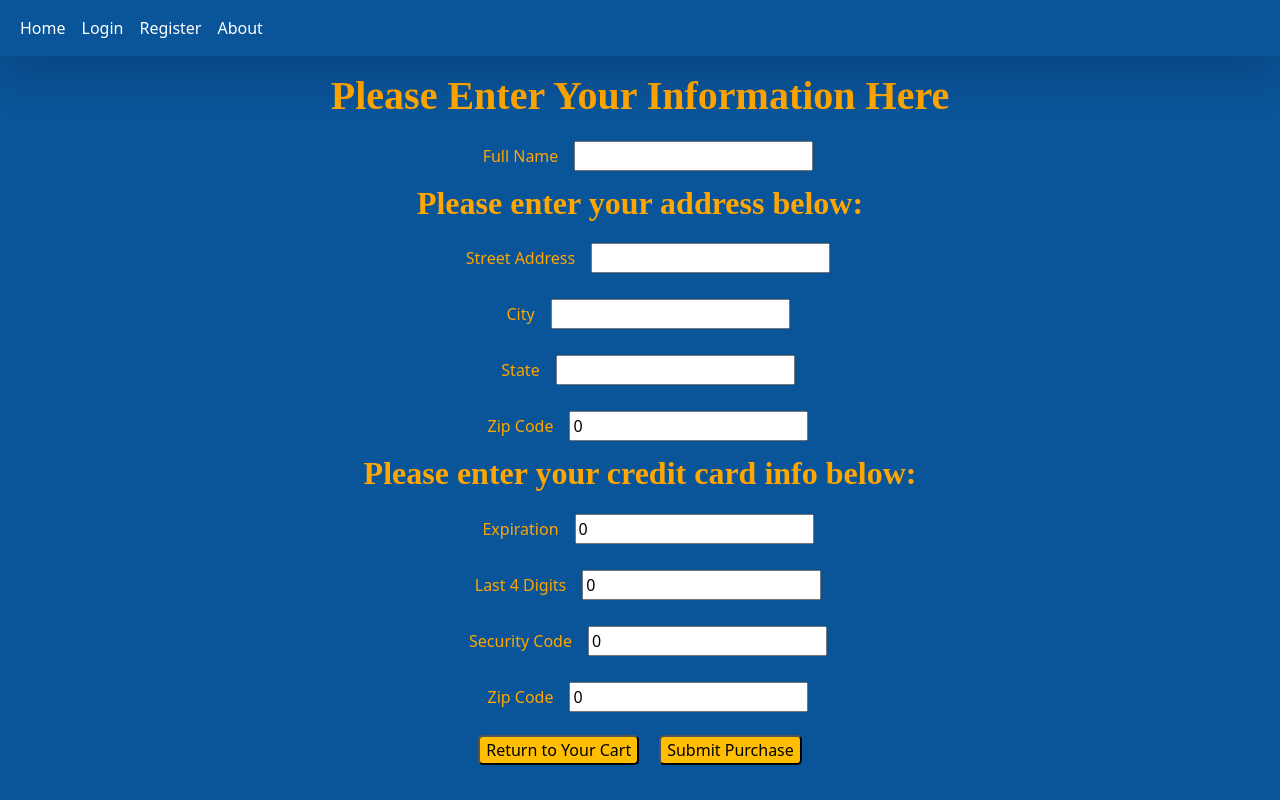
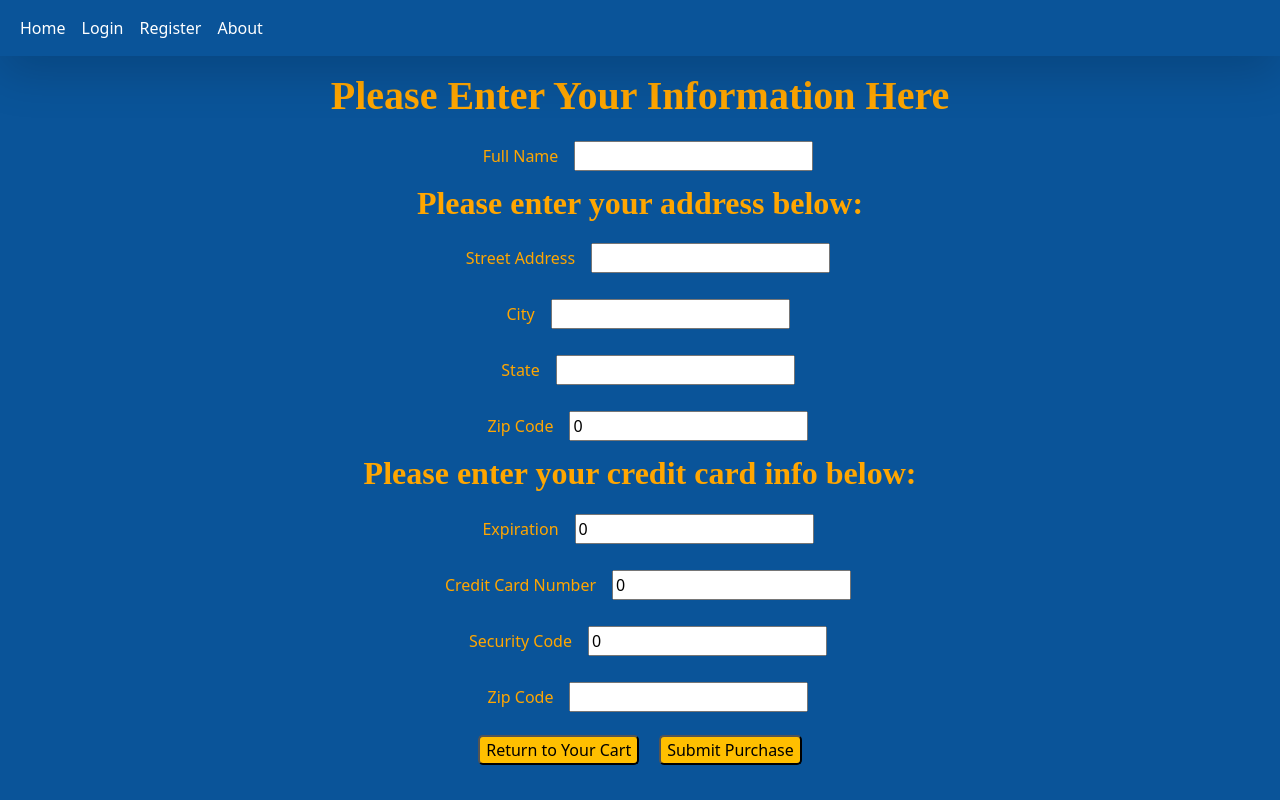
Before and after one commit to Gsned22/Project2-frontend, a React (Create React App) app: page /checkout in a window 1280 px wide. Built offline with nearby package versions, Linux system fonts and the light colour scheme; a web font is replaced by a local one.

Commit message:
updated checkout and register components

```diff
--- a/src/Checkout.tsx
+++ b/src/Checkout.tsx
@@ -1,5 +1,4 @@
 import axios from 'axios';
-import jwtDecode from 'jwt-decode';
 import React, { useState } from 'react'
 import { useNavigate } from 'react-router-dom';
 
@@ -11,9 +10,9 @@ function Checkout() {
     const [state, setState] = useState('');
     const [zipcode1, setZipcode1] = useState(0);
     const [expiration, setExpiration] = useState(0);
-    const [last4digits, setLast4Digits] = useState(0);
+    const [card_number, setCard_Number] = useState(0);
     const [security_code, setSecurity_Code] = useState(0);
-    const [zipcode2, setZipcode2] = useState(0);
+    const [zipcode2, setZipcode2] = useState('');
 
     const navigate = useNavigate();
 
@@ -24,15 +23,16 @@ function Checkout() {
     async function submitPurchase() {
         try {
             const response = await axios.post('http://127.0.0.1:8080/orders', { "full_name": full_name, "street_address": street_address, "city": city, "state": state, "zipcode1": zipcode1,
-                "expiration": expiration, "last4digits": last4digits, "security_code": security_code, "zipcode2": zipcode2 }, {
+                "expiration": expiration, "card_number": card_number, "security_code": security_code, "zipcode2": zipcode2 }, {
                     headers: {
                         "Authorization": `Bearer ${localStorage.getItem('token')}`                    }
             } );
             const message = response.data.message;
             alert(message);
             return navigate("/confirmation");
-        } catch (err) {
-            alert(err);
+        } catch (err: any) {
+            console.log(err.response.data.message);
+            //alert(err.response.data.message);
         }
     }
 
@@ -54,12 +54,12 @@ function Checkout() {
                 <h2>Please enter your credit card info below:</h2>
                 <label className='placeOrderLabel' htmlFor="expiration">Expiration</label>
                 <input className='placeOrderInput' onChange={(e) => { setExpiration(Number(e.currentTarget.value)) }} value={expiration} type="number" id="expiration" name="expiration" /><br />
-                <label className='placeOrderLabel' htmlFor="last4digits">Last 4 Digits</label>
-                <input className='placeOrderInput' onChange={(e) => { setLast4Digits(Number(e.currentTarget.value)) }} value={last4digits} type="number" id="last4digits" name="last4digits" /><br />
+                <label className='placeOrderLabel' htmlFor="card_number">Credit Card Number</label>
+                <input className='placeOrderInput' onChange={(e) => { setCard_Number(Number(e.currentTarget.value)) }} value={card_number} type="number" id="card_number" name="card_number" /><br />
                 <label className='placeOrderLabel' htmlFor="security_code">Security Code</label>
                 <input className='placeOrderInput' onChange={(e) => { setSecurity_Code(Number(e.currentTarget.value)) }} value={security_code} type="number" id="security_code" name="security_code" /><br />
                 <label className='placeOrderLabel' htmlFor="zipcode2">Zip Code</label>
-                <input className='placeOrderInput' onChange={(e) => { setZipcode2(Number(e.currentTarget.value)) }} value={zipcode2} type="number" id="zipcode2" name="zipcode2" /><br />
+                <input className='placeOrderInput' onChange={(e) => { setZipcode2(e.currentTarget.value) }} value={zipcode2} type="text" id="zipcode2" name="zipcode2" /><br />
                 <div className='buttonsOnCheckoutPage'>
                     <button className='returnToCartButton' onClick={() => { backToCart() }}>Return to Your Cart</button>
                     <button className='purchaseItemsButton' onClick={() => { submitPurchase() }}>Submit Purchase</button>
--- a/src/Register.tsx
+++ b/src/Register.tsx
@@ -47,16 +47,16 @@ function Register() {
             <Wrapper>
                 <Form onSubmit={(event: any) => {event.preventDefault()}} >
                     <InputWrapper>
-                        <Label htmlFor='password' >Full Name</Label>
+                        <Label htmlFor='full_name' >Full Name</Label>
                         <Input value={full_name} type='text' id='full_name' name='full_name' required onChange={(e) => { setFullName(e.currentTarget.value) }} />
-                        <Label htmlFor='address' >Street Address</Label>
+                        <Label htmlFor='street_address' >Street Address</Label>
                         <Input value={street_address} type='text' id='street_address' required name='street_address' onChange={(e) => { setStreetAddress(e.currentTarget.value) }} />
                         <Label htmlFor='city' >City</Label>
                         <Input value={city} type='text' id='city' name='city' required onChange={(e) => { setCity(e.currentTarget.value) }} />
                         <Label htmlFor='state' >State</Label>
                         <Input value={state} type='text' id='state' name='state' required onChange={(e) => { setState(e.currentTarget.value) }} />
-                        <Label htmlFor='zip_code1' >Zip Code</Label>
-                        <Input value={zipcode1} type='number' id='zip_code1' name='zip_code1' required onChange={(e) => { setZipcode1(Number(e.currentTarget.value)) }} />
+                        <Label htmlFor='zipcode1' >Zip Code</Label>
+                        <Input value={zipcode1} type='number' id='zipcode1' name='zipcode1' required onChange={(e) => { setZipcode1(Number(e.currentTarget.value)) }} />
                     </InputWrapper>
                     <InputWrapper>
                         <Label htmlFor='email' >Email</Label>
```
